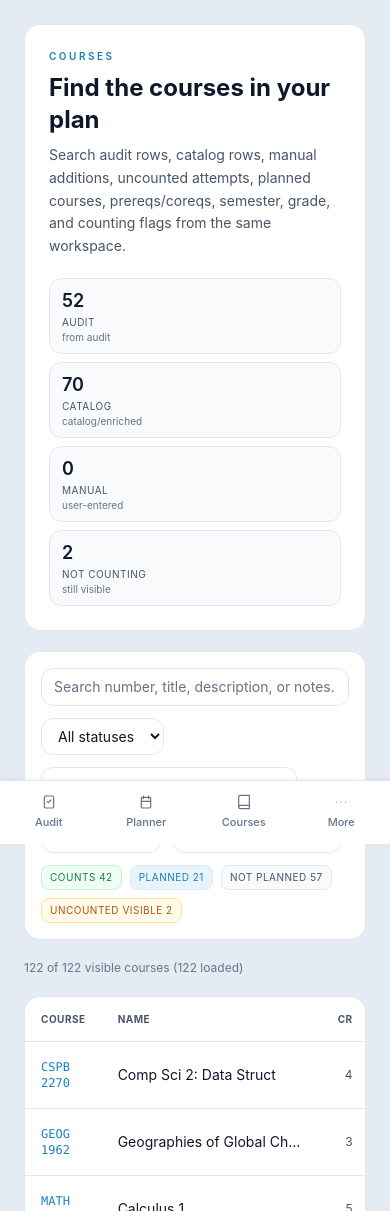
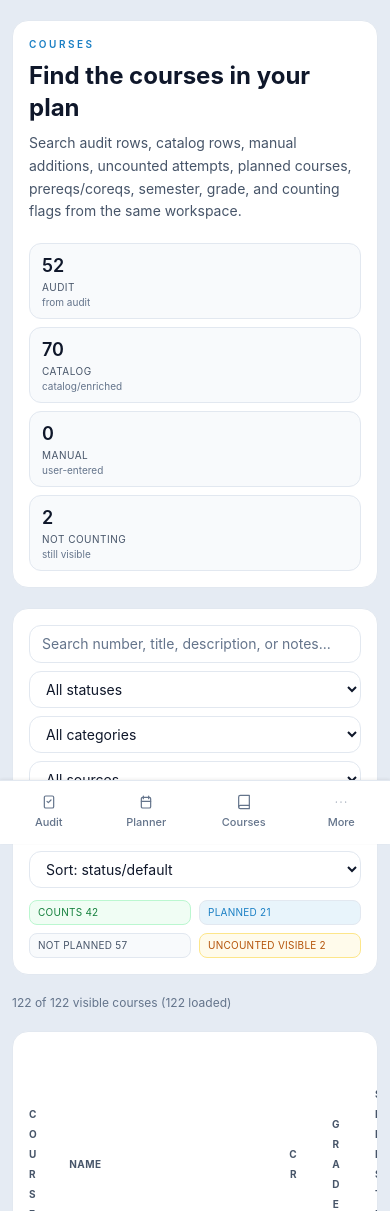
Before and after one commit to 303Devs/Degree_Tracker, a Next.js app: page /course-library in a window 390 px wide. Shown: the top 1211 px of the page. Built offline with nearby package versions, Linux system fonts and the light colour scheme.

Commit message:
Stabilize mobile MVP flows

```diff
--- a/app/globals.css
+++ b/app/globals.css
@@ -74,13 +74,60 @@
   box-sizing: border-box;
 }
 
+input,
+select,
+textarea,
+button {
+  max-width: 100%;
+}
+
+@media (max-width: 640px) {
+  *,
+  *::before,
+  *::after {
+    min-width: 0;
+    max-width: 100%;
+  }
+
+  h1,
+  h2,
+  h3,
+  p,
+  a,
+  span,
+  label,
+  button,
+  li,
+  td,
+  th {
+    overflow-wrap: anywhere;
+    word-break: normal;
+  }
+
+  table {
+    display: block;
+    overflow-x: auto;
+  }
+
+  #__next-route-announcer__,
+  nextjs-portal {
+    display: none !important;
+  }
+}
+
 html {
   min-height: 100%;
+  width: 100%;
+  max-width: 100%;
+  overflow-x: hidden;
   background: var(--page-bg);
 }
 
 body {
   min-height: 100vh;
+  width: 100%;
+  max-width: 100%;
+  margin: 0;
   overflow-x: hidden;
   background: var(--page-bg);
   color: var(--text-primary);
--- a/app/gpa/page.tsx
+++ b/app/gpa/page.tsx
@@ -154,8 +154,8 @@ export default function GPAPage() {
   }
 
   return (
-    <div className="min-h-screen bg-[var(--page-bg)] p-6 sm:p-8 space-y-6 max-w-5xl mx-auto">
-      <div className="rounded-2xl border border-[var(--border)] bg-[var(--surface)] p-6 shadow-[var(--shadow-card)]">
+    <div className="min-h-screen w-full overflow-x-hidden bg-[var(--page-bg)] px-3 py-5 pb-32 sm:p-8 space-y-6 max-w-5xl mx-auto">
+      <div className="min-w-0 rounded-2xl border border-[var(--border)] bg-[var(--surface)] p-4 sm:p-6 shadow-[var(--shadow-card)]">
         <p className="text-[10px] uppercase tracking-[0.25em] text-[var(--accent)] font-semibold">GPA summary</p>
         <h2 className="text-2xl font-bold text-[var(--text-primary)] mt-2">Understand your GPA</h2>
         <p className="text-[var(--text-secondary)] text-sm mt-2 max-w-3xl leading-relaxed">
@@ -223,7 +223,7 @@ export default function GPAPage() {
             Not every course counts the same way. Some affect your GPA but not degree progress, or vice versa.
           </p>
         </div>
-        <div className="grid grid-cols-3 gap-px bg-[var(--surface-subtle)]">
+        <div className="grid gap-px sm:grid-cols-3 bg-[var(--surface-subtle)]">
           <CountingBucketCard
             label="Degree Progress"
             courses={progressSemantics.degreeCountedCourses}
--- a/app/layout.tsx
+++ b/app/layout.tsx
@@ -15,9 +15,9 @@ export default function RootLayout({
   return (
     <html lang="en">
       <body className="min-h-screen bg-[var(--page-bg)] text-[var(--text-primary)] antialiased">
-        <div className="flex min-h-screen">
+        <div className="flex min-h-screen w-full min-w-0 overflow-x-hidden">
           <Sidebar />
-          <main className="min-w-0 flex-1 overflow-x-hidden pb-20 md:pb-0 md:pl-14">
+          <main className="min-w-0 w-full flex-1 overflow-x-hidden pb-40 md:pb-0 md:pl-14">
             {children}
           </main>
         </div>
--- a/components/CourseLibraryWorkspace.tsx
+++ b/components/CourseLibraryWorkspace.tsx
@@ -254,14 +254,14 @@ function CourseDetail({
 // Main page
 // ---------------------------------------------------------------------------
 
-type Filters = { search: string; status: string; category: string; source: string; counting: string };
+type Filters = { search: string; status: string; category: string; source: string; counting: string; sort: "status" | "number" | "title" | "credits" };
 
 export default function CourseLibraryWorkspace() {
   const [courses, setCourses] = useState<Course[]>([]);
   const [requirements, setRequirements] = useState<RequirementGroup[]>([]);
   const [loading, setLoading] = useState(true);
   const [error, setError] = useState<string | null>(null);
-  const [filters, setFilters] = useState<Filters>({ search: "", status: "", category: "", source: "", counting: "" });
+  const [filters, setFilters] = useState<Filters>({ search: "", status: "", category: "", source: "", counting: "", sort: "status" });
   const [expandedId, setExpandedId] = useState<string | null>(null);
 
   useEffect(() => {
@@ -327,7 +327,12 @@ export default function CourseLibraryWorkspace() {
           }
           return true;
         })
-        .sort((a, b) => (STATUS_ORDER[a.status] ?? 99) - (STATUS_ORDER[b.status] ?? 99)),
+        .sort((a, b) => {
+          if (filters.sort === "number") return a.number.localeCompare(b.number, undefined, { numeric: true });
+          if (filters.sort === "title") return a.name.localeCompare(b.name);
+          if (filters.sort === "credits") return b.credits - a.credits || a.number.localeCompare(b.number, undefined, { numeric: true });
+          return (STATUS_ORDER[a.status] ?? 99) - (STATUS_ORDER[b.status] ?? 99) || a.number.localeCompare(b.number, undefined, { numeric: true });
+        }),
     [courses, requirements, filters]
   );
 
@@ -357,11 +362,11 @@ export default function CourseLibraryWorkspace() {
   }
 
   return (
-    <div className="min-h-screen bg-[var(--page-bg)] p-6 sm:p-8 space-y-5 max-w-[1200px] mx-auto">
-      <div className="rounded-2xl border border-[var(--border)] bg-[var(--surface)] p-6 shadow-[var(--shadow-card)]">
+    <div className="min-h-screen w-full overflow-x-hidden bg-[var(--page-bg)] px-3 py-5 pb-32 sm:p-8 space-y-5 max-w-[1200px] mx-auto">
+      <div className="min-w-0 rounded-2xl border border-[var(--border)] bg-[var(--surface)] p-4 shadow-[var(--shadow-card)] sm:p-6">
         <p className="text-[10px] uppercase tracking-[0.25em] text-[var(--accent)] font-semibold">Courses</p>
-        <h2 className="text-2xl font-bold text-[var(--text-primary)] mt-2">Find the courses in your plan</h2>
-        <p className="text-[var(--text-secondary)] text-sm mt-2 max-w-3xl leading-relaxed">
+        <h2 className="mt-2 max-w-full break-words text-2xl font-bold text-[var(--text-primary)]">Find the courses in your plan</h2>
+        <p className="mt-2 max-w-full break-words text-sm leading-relaxed text-[var(--text-secondary)] sm:max-w-3xl">
           Search audit rows, catalog rows, manual additions, uncounted attempts, planned courses, prereqs/coreqs, semester, grade,
           and counting flags from the same workspace.
         </p>
@@ -383,18 +388,18 @@ export default function CourseLibraryWorkspace() {
 
       {/* Filters */}
       <div className="rounded-2xl border border-[var(--border)] bg-[var(--surface)] p-4 shadow-[var(--shadow-card)]">
-      <div className="flex gap-3 flex-wrap">
+      <div className="grid min-w-0 gap-2 sm:grid-cols-2 sm:gap-3 lg:grid-cols-3 xl:grid-cols-6">
         <input
           type="text"
           placeholder="Search number, title, description, or notes..."
           value={filters.search}
           onChange={(e) => setFilters((f) => ({ ...f, search: e.target.value }))}
-          className="flex-1 min-w-48 px-3 py-2 bg-[var(--surface)] border border-[var(--border)] rounded-xl text-sm text-[var(--text-primary)] placeholder:text-[var(--text-muted)] focus:outline-none focus:border-[var(--accent)]"
+          className="w-full min-w-0 px-3 py-2 bg-[var(--surface)] border border-[var(--border)] rounded-xl text-sm text-[var(--text-primary)] placeholder:text-[var(--text-muted)] focus:outline-none focus:border-[var(--accent)] sm:col-span-2 xl:col-span-2"
         />
         <select
           value={filters.status}
           onChange={(e) => setFilters((f) => ({ ...f, status: e.target.value }))}
-          className="px-3 py-2 bg-[var(--surface)] border border-[var(--border)] rounded-xl text-sm text-[var(--text-primary)] focus:outline-none focus:border-[var(--accent)]"
+          className="w-full min-w-0 px-3 py-2 bg-[var(--surface)] border border-[var(--border)] rounded-xl text-sm text-[var(--text-primary)] focus:outline-none focus:border-[var(--accent)]"
         >
           <option value="">All statuses</option>
           <option value="in_progress">In Progress</option>
@@ -406,7 +411,7 @@ export default function CourseLibraryWorkspace() {
         <select
           value={filters.category}
           onChange={(e) => setFilters((f) => ({ ...f, category: e.target.value }))}
-          className="px-3 py-2 bg-[var(--surface)] border border-[var(--border)] rounded-xl text-sm text-[var(--text-primary)] focus:outline-none focus:border-[var(--accent)] max-w-64"
+          className="w-full min-w-0 px-3 py-2 bg-[var(--surface)] border border-[var(--border)] rounded-xl text-sm text-[var(--text-primary)] focus:outline-none focus:border-[var(--accent)]"
         >
           <option value="">All categories</option>
           {categories.map((cat) => (
@@ -418,7 +423,7 @@ export default function CourseLibraryWorkspace() {
         <select
           value={filters.source}
           onChange={(e) => setFilters((f) => ({ ...f, source: e.target.value }))}
-          className="px-3 py-2 bg-[var(--surface)] border border-[var(--border)] rounded-xl text-sm text-[var(--text-primary)] focus:outline-none focus:border-[var(--accent)]"
+          className="w-full min-w-0 px-3 py-2 bg-[var(--surface)] border border-[var(--border)] rounded-xl text-sm text-[var(--text-primary)] focus:outline-none focus:border-[var(--accent)]"
         >
           <option value="">All sources</option>
           <option value="Audit">Audit</option>
@@ -428,7 +433,7 @@ export default function CourseLibraryWorkspace() {
         <select
           value={filters.counting}
           onChange={(e) => setFilters((f) => ({ ...f, counting: e.target.value }))}
-          className="px-3 py-2 bg-[var(--surface)] border border-[var(--border)] rounded-xl text-sm text-[var(--text-primary)] focus:outline-none focus:border-[var(--accent)]"
+          className="w-full min-w-0 px-3 py-2 bg-[var(--surface)] border border-[var(--border)] rounded-xl text-sm text-[var(--text-primary)] focus:outline-none focus:border-[var(--accent)]"
         >
           <option value="">All counting states</option>
           <option value="Counts">Counts</option>
@@ -436,12 +441,22 @@ export default function CourseLibraryWorkspace() {
           <option value="Not counting">Not counting</option>
           <option value="Not planned">Not planned</option>
         </select>
+        <select
+          value={filters.sort}
+          onChange={(e) => setFilters((f) => ({ ...f, sort: e.target.value as Filters["sort"] }))}
+          className="w-full min-w-0 px-3 py-2 bg-[var(--surface)] border border-[var(--border)] rounded-xl text-sm text-[var(--text-primary)] focus:outline-none focus:border-[var(--accent)]"
+        >
+          <option value="status">Sort: status/default</option>
+          <option value="number">Sort: course number</option>
+          <option value="title">Sort: title</option>
+          <option value="credits">Sort: credits</option>
+        </select>
       </div>
-      <div className="mt-3 flex flex-wrap gap-2 text-[10px] uppercase tracking-wider">
-        <span className="rounded-lg border border-green-200 bg-green-50 px-2 py-1 text-green-700">counts {libraryStats.Counts}</span>
-        <span className="rounded-lg border border-[var(--border)] bg-[var(--accent-soft)] px-2 py-1 text-[var(--accent)]">planned {libraryStats.Planned}</span>
-        <span className="rounded-lg border border-[var(--border)] bg-[var(--surface-subtle)] px-2 py-1 text-[var(--text-secondary)]">not planned {libraryStats["Not planned"]}</span>
-        <span className="rounded-lg border border-amber-200 bg-amber-50 px-2 py-1 text-amber-700">uncounted visible {libraryStats["Not counting"]}</span>
+      <div className="mt-3 grid min-w-0 grid-cols-2 gap-2 text-[10px] uppercase tracking-wide sm:flex sm:flex-wrap">
+        <span className="min-w-0 rounded-lg border border-green-200 bg-green-50 px-2 py-1 text-green-700">counts {libraryStats.Counts}</span>
+        <span className="min-w-0 rounded-lg border border-[var(--border)] bg-[var(--accent-soft)] px-2 py-1 text-[var(--accent)]">planned {libraryStats.Planned}</span>
+        <span className="min-w-0 rounded-lg border border-[var(--border)] bg-[var(--surface-subtle)] px-2 py-1 text-[var(--text-secondary)]">not planned {libraryStats["Not planned"]}</span>
+        <span className="min-w-0 rounded-lg border border-amber-200 bg-amber-50 px-2 py-1 text-amber-700">uncounted visible {libraryStats["Not counting"]}</span>
       </div>
       </div>
 
```
Also changed, not shown: app/settings/page.tsx (+5 -5 lines), app/upload/page.tsx (+9 -7 lines), components/PlannerWorkspace.tsx (+22 -10 lines), components/audit-dashboard/AuditDashboard.tsx (+21 -8 lines).
